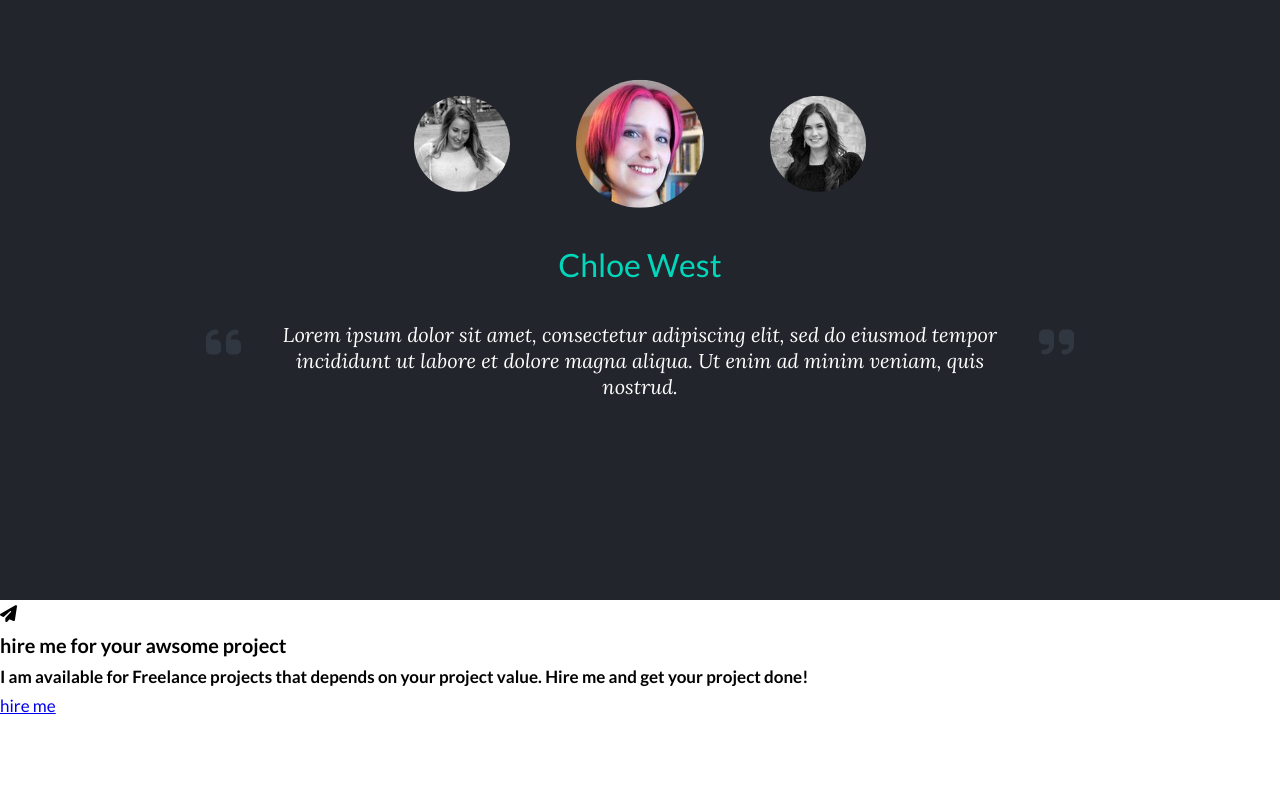
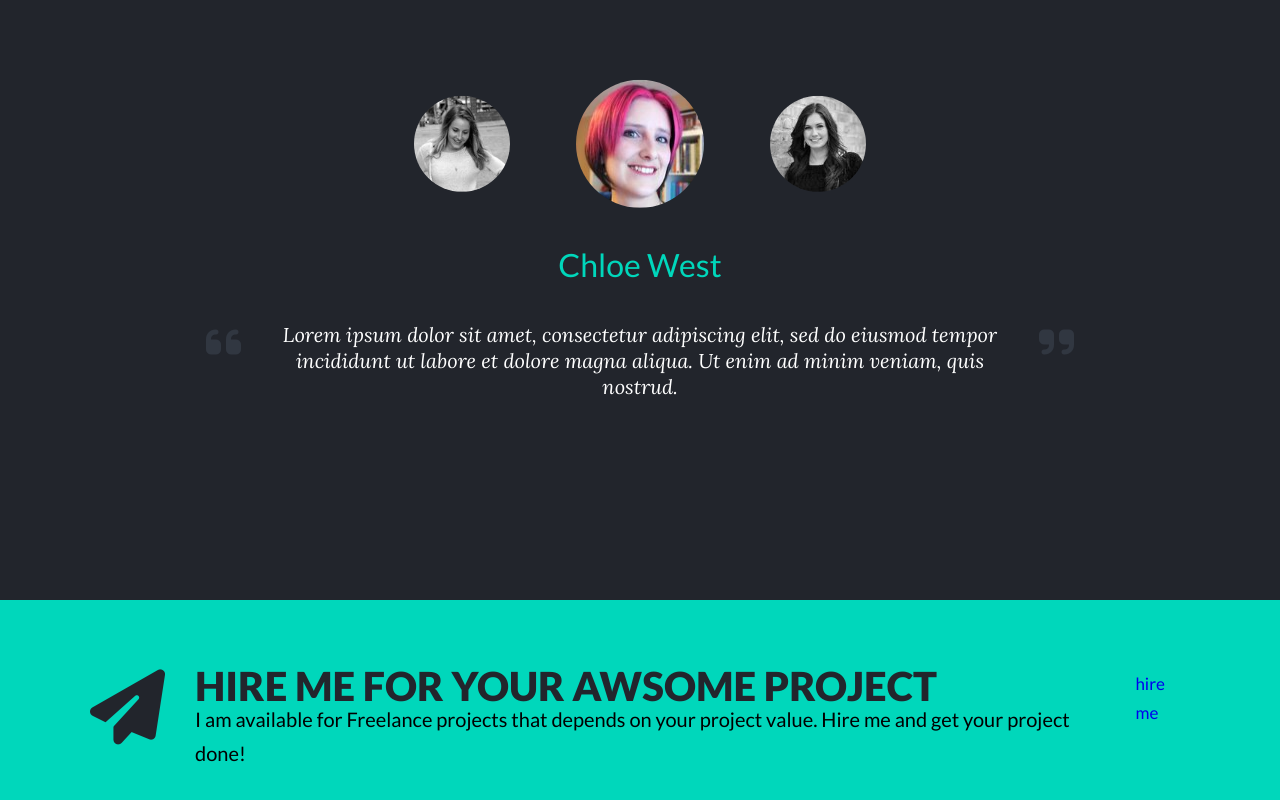
Before and after one commit to maqsudcoder/portfolio, a website: page index.html in a window 1280 px wide. Shown: the part 4346-5146 px from the top of the page. Before the commit the page ends 5066 px from the top, so only its background shows below. Drawn offline with nearby package versions, Linux system fonts and the light colour scheme.

Commit message:
Update style.css

```diff
--- a/css/style.css
+++ b/css/style.css
@@ -53,6 +53,17 @@ p {
   background-clip: text;
   color: transparent; }
 
+.heading-tertiary {
+  font-size: 4rem;
+  color: #22252c;
+  text-transform: uppercase;
+  font-weight: 900;
+  line-height: 0.8; }
+
+.heading-quaternary {
+  font-size: 2rem;
+  font-weight: 400; }
+
 .section-about__list {
   list-style: none;
   color: #fff; }
@@ -77,6 +88,14 @@ p {
   position: absolute;
   left: 50%;
   transform: translateX(-50%); }
+
+.btn,
+.btn:active,
+.btn:visited {
+  text-decoration: none !important; }
+
+.btn-secondary {
+  display: inline-block; }
 
 .progress {
   height: 5rem;
@@ -362,6 +381,23 @@ p {
     top: 0;
     right: -5rem; }
 
+.hire-me {
+  position: relative;
+  height: 30vh;
+  background-color: #00d7bb; }
+  .hire-me__content {
+    position: absolute;
+    left: 50%;
+    top: 50%;
+    transform: translate(-50%, -50%);
+    display: flex;
+    justify-content: space-between;
+    gap: 3rem;
+    width: 110rem; }
+    .hire-me__content .fa-paper-plane {
+      font-size: 7.5rem;
+      color: #22252c; }
+
 @media screen and (min-width: 112.5em) {
   html {
     font-size: 75%; } }
```
